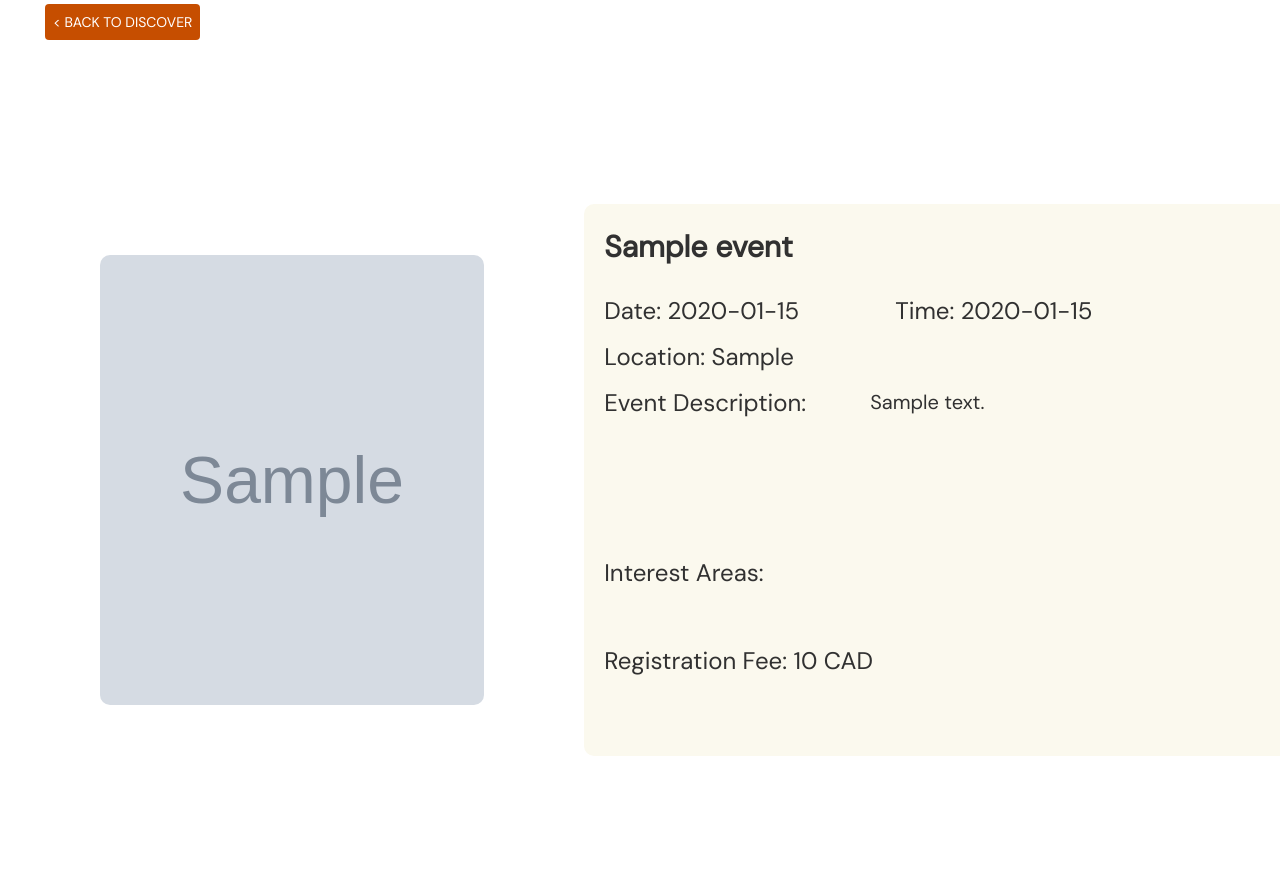
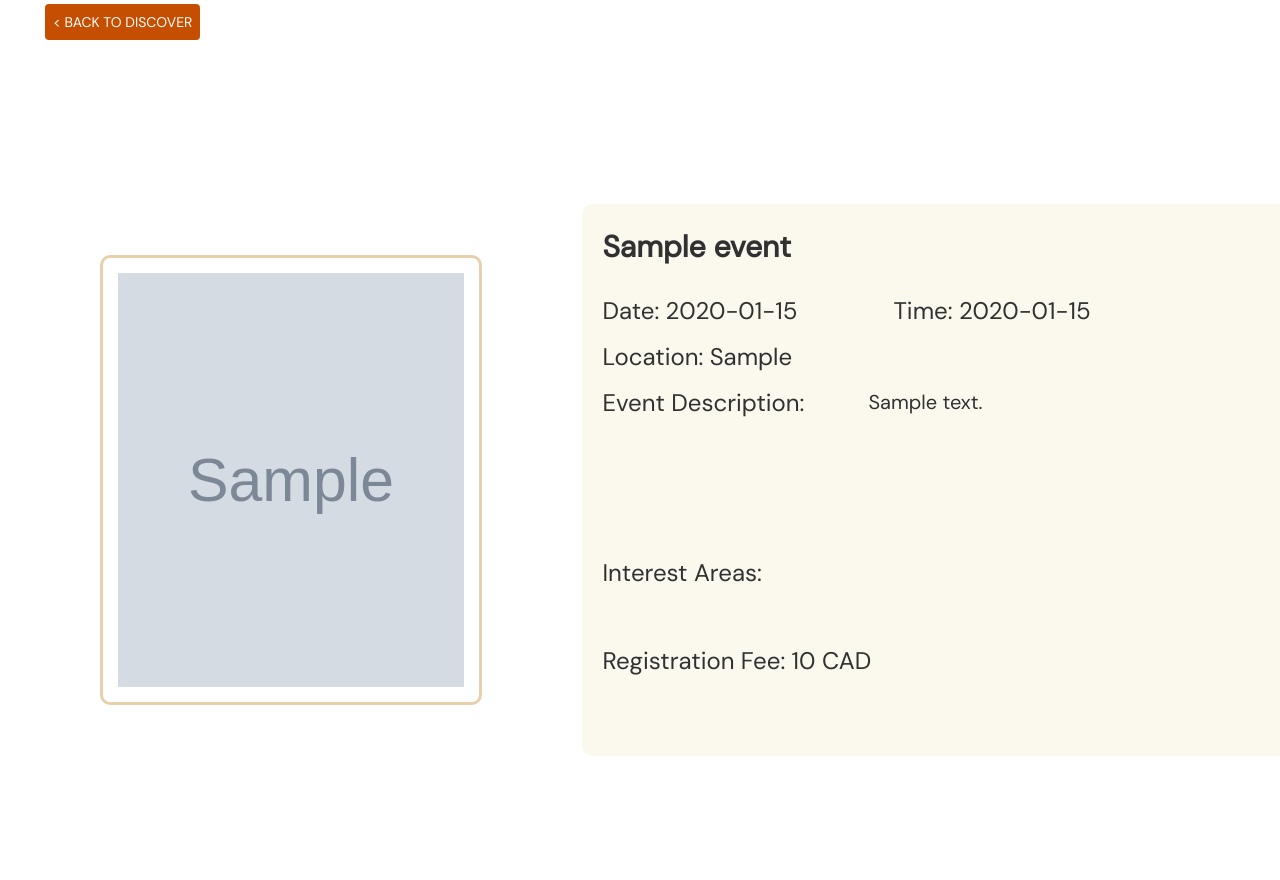
Before and after one commit to ECE444-2023Fall/project-1-web-application-design-group21-world, a Flask app: page /event_details/1 in a window 1280 px wide; the page is wider, and only the part inside the window is pictured. Shown: the part 170-1050 px from the top of that part. Run offline with Flask 3, Linux system fonts and the light colour scheme; tables that the repository leaves empty hold one stand-in row (values such as "Sample post"); grey boxes marked "Sample" are stand-in pictures; some libraries are stand-ins or nearby versions; some web fonts are replaced.

Commit message:
Added border around image in eventDetails. it looked bad before if the image had a white background.

```diff
--- a/app/static/css/event-details.css
+++ b/app/static/css/event-details.css
@@ -255,6 +255,7 @@
   position: absolute;
   left:100px;
   top: 250px;
+  /*! background-color: var(--dl-color-hazelhub-lblue); */
 }
 .event-details-top-bar {
   flex: 0 0 auto;
@@ -341,6 +342,10 @@
   object-fit: cover;
   justify-content: center;
   border-radius: 10px;
+  border: solid;
+  border-width: 3px;
+  padding: 15px;
+  border-color: var(--dl-color-hazelhub-beige);
 }
 .event-details-navlink2 {
   top: 186px;
```
